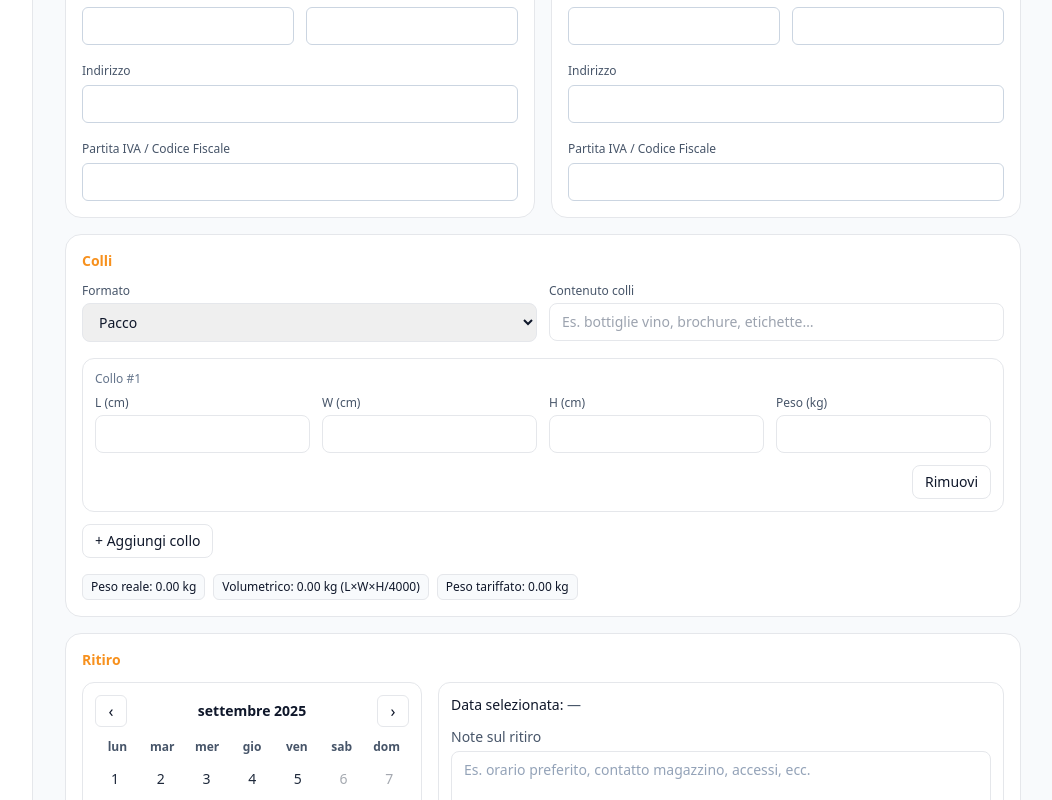
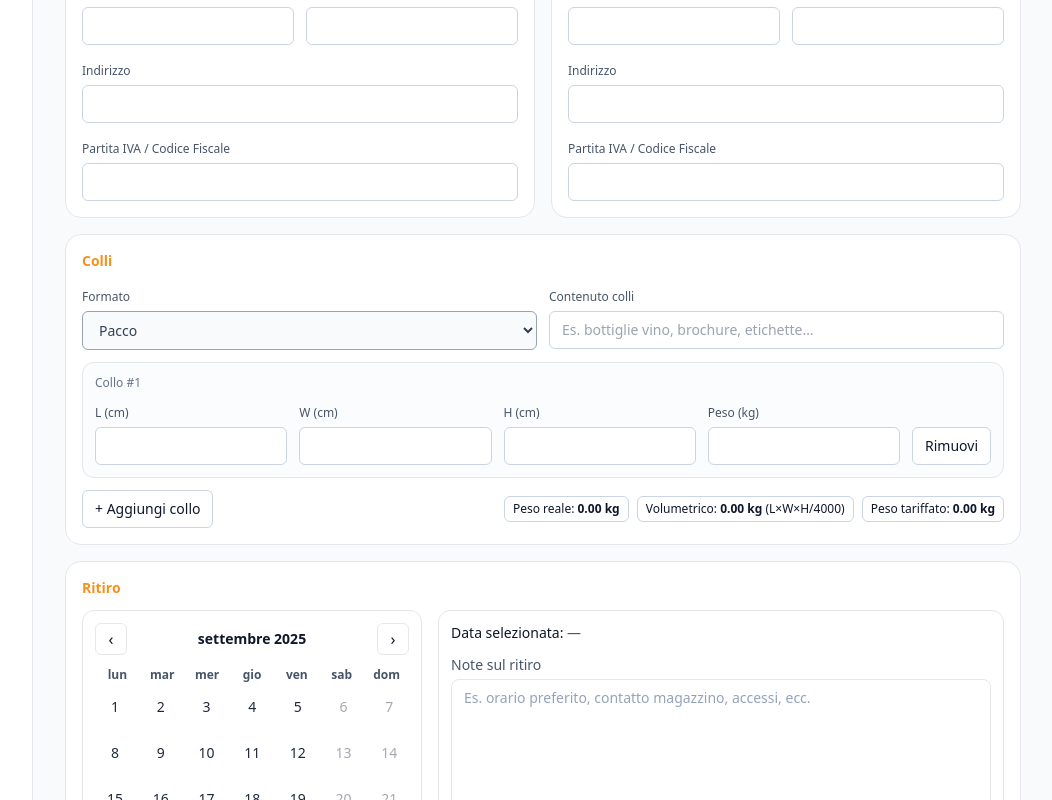
Before and after one commit to SPST-WINE/spst-dashboard, a Next.js app: page /dashboard/nuova/altro in a window 1280 px wide. Shown: the part 500-1300 px from the top of the page, without its empty margins (227-1279 px from the left). Built offline with nearby package versions, Linux system fonts and the light colour scheme.

Commit message:
Update ColliCard.tsx

```diff
--- a/components/nuova/ColliCard.tsx
+++ b/components/nuova/ColliCard.tsx
@@ -1,6 +1,6 @@
 'use client';
 
-import React from 'react';
+import { NumberField, Select, Text } from './Field';
 
 export type Collo = {
   lunghezza_cm: number | null;
@@ -20,9 +20,6 @@ type Props = {
   setContenuto: (v: string) => void;
 };
 
-const toNum = (v: number | null) => (typeof v === 'number' && !isNaN(v) ? v : 0);
-const strVal = (v: number | null) => (v === null || isNaN(v as number) ? '' : String(v));
-
 export default function ColliCard({
   colli,
   onChange,
@@ -31,18 +28,10 @@ export default function ColliCard({
   contenuto,
   setContenuto,
 }: Props) {
-  const setField = (
-    index: number,
-    key: keyof Collo,
-    raw: string
-  ) => {
-    const next = [...colli];
-    const cleaned = raw.replace(',', '.'); // accetta virgola
-    next[index] = {
-      ...next[index],
-      [key]: cleaned === '' ? null : Number(cleaned),
-    };
-    onChange(next);
+  const update = (idx: number, patch: Partial<Collo>) => {
+    const copy = [...colli];
+    copy[idx] = { ...copy[idx], ...patch };
+    onChange(copy);
   };
 
   const addCollo = () =>
@@ -51,141 +40,127 @@ export default function ColliCard({
       { lunghezza_cm: null, larghezza_cm: null, altezza_cm: null, peso_kg: null },
     ]);
 
-  const removeCollo = (i: number) => {
-    const next = colli.filter((_, idx) => idx !== i);
-    onChange(next.length ? next : [{ lunghezza_cm: null, larghezza_cm: null, altezza_cm: null, peso_kg: null }]);
+  const removeCollo = (idx: number) => {
+    const copy = colli.slice();
+    copy.splice(idx, 1);
+    onChange(copy.length ? copy : [{ lunghezza_cm: null, larghezza_cm: null, altezza_cm: null, peso_kg: null }]);
   };
 
-  const totalePesoReale = colli.reduce((s, c) => s + toNum(c.peso_kg), 0);
-  const totaleVolumetrico = colli.reduce(
-    (s, c) =>
-      s + (toNum(c.lunghezza_cm) * toNum(c.larghezza_cm) * toNum(c.altezza_cm)) / 4000,
-    0
-  );
-  const pesoTariffato = Math.max(totalePesoReale, totaleVolumetrico);
+  const pesoReale =
+    colli.reduce((s, c) => s + (c.peso_kg ?? 0), 0) || 0;
+
+  const pesoVolumetrico =
+    colli.reduce((s, c) => {
+      const L = c.lunghezza_cm ?? 0;
+      const W = c.larghezza_cm ?? 0;
+      const H = c.altezza_cm ?? 0;
+      return s + (L * W * H) / 4000;
+    }, 0) || 0;
+
+  const pesoTariffato = Math.max(pesoReale, pesoVolumetrico);
 
   return (
     <div className="rounded-2xl border bg-white p-4">
       <h3 className="mb-3 text-sm font-semibold text-spst-orange">Colli</h3>
 
-      {/* Formato + Contenuto colli */}
       <div className="grid gap-3 md:grid-cols-2">
-        <div>
-          <label className="mb-1 block text-xs text-slate-600">Formato</label>
-          <select
-            className="w-full rounded-lg border px-3 py-2 text-sm outline-none focus:ring-2 focus:ring-slate-200"
+        <Select
+          label="Formato"
           value={formato}
-            onChange={(e) => setFormato(e.target.value as 'Pacco' | 'Pallet')}
-          >
-            <option value="Pacco">Pacco</option>
-            <option value="Pallet">Pallet</option>
-          </select>
-        </div>
-
-        <div>
-          <label className="mb-1 block text-xs text-slate-600">Contenuto colli</label>
-          <input
-            type="text"
-            className="w-full rounded-lg border px-3 py-2 text-sm outline-none focus:ring-2 focus:ring-slate-200"
+          onChange={(v) => setFormato((v as 'Pacco' | 'Pallet') ?? 'Pacco')}
+          options={[
+            { label: 'Pacco', value: 'Pacco' },
+            { label: 'Pallet', value: 'Pallet' },
+          ]}
+        />
+        <Text
+          label="Contenuto colli"
+          value={contenuto}
+          onChange={setContenuto}
           placeholder="Es. bottiglie vino, brochure, etichette…"
-            value={contenuto}
-            onChange={(e) => setContenuto(e.target.value)}
         />
-        </div>
       </div>
 
       {/* Lista colli */}
-      <div className="mt-4 space-y-3">
+      <div className="mt-3 space-y-3">
         {colli.map((c, i) => (
-          <div key={i} className="rounded-xl border p-3">
+          <div
+            key={i}
+            className="rounded-xl border bg-slate-50/60 p-3"
+          >
             <div className="mb-2 text-xs font-medium text-slate-500">
               Collo #{i + 1}
             </div>
 
-            <div className="grid gap-3 md:grid-cols-4">
-              <NumberInput
+            {/* Riga unica con tutti i campi + bottone rimuovi allineato a destra */}
+            <div className="flex flex-wrap items-end gap-3">
+              <NumberField
                 label="L (cm)"
-                value={strVal(c.lunghezza_cm)}
-                onChange={(v) => setField(i, 'lunghezza_cm', v)}
+                value={c.lunghezza_cm}
+                onChange={(v) => update(i, { lunghezza_cm: v })}
+                min={0}
+                step="any"
+                className="min-w-[120px] flex-1"
               />
-              <NumberInput
+              <NumberField
                 label="W (cm)"
-                value={strVal(c.larghezza_cm)}
-                onChange={(v) => setField(i, 'larghezza_cm', v)}
+                value={c.larghezza_cm}
+                onChange={(v) => update(i, { larghezza_cm: v })}
+                min={0}
+                step="any"
+                className="min-w-[120px] flex-1"
               />
-              <NumberInput
+              <NumberField
                 label="H (cm)"
-                value={strVal(c.altezza_cm)}
-                onChange={(v) => setField(i, 'altezza_cm', v)}
+                value={c.altezza_cm}
+                onChange={(v) => update(i, { altezza_cm: v })}
+                min={0}
+                step="any"
+                className="min-w-[120px] flex-1"
               />
-              <NumberInput
+              <NumberField
                 label="Peso (kg)"
-                value={strVal(c.peso_kg)}
-                onChange={(v) => setField(i, 'peso_kg', v)}
+                value={c.peso_kg}
+                onChange={(v) => update(i, { peso_kg: v })}
+                min={0}
+                step="any"
+                className="min-w-[120px] flex-1"
               />
-            </div>
 
-            <div className="mt-3 flex justify-end">
               <button
                 type="button"
                 onClick={() => removeCollo(i)}
-                className="rounded-lg border px-3 py-1.5 text-sm hover:bg-slate-50"
+                className="ml-auto rounded-md border border-slate-300 bg-white px-3 py-2 text-sm hover:bg-slate-50"
               >
                 Rimuovi
               </button>
             </div>
           </div>
         ))}
+      </div>
 
-        <div>
+      {/* Barra azioni: aggiungi + badge pesi a destra */}
+      <div className="mt-3 flex flex-col gap-2 sm:flex-row sm:items-center sm:justify-between">
         <button
           type="button"
           onClick={addCollo}
-            className="rounded-lg border px-3 py-1.5 text-sm hover:bg-slate-50"
+          className="rounded-md border border-slate-300 bg-white px-3 py-2 text-sm hover:bg-slate-50"
         >
           + Aggiungi collo
         </button>
+
+        <div className="flex flex-wrap items-center gap-2 text-xs">
+          <span className="rounded-md border border-slate-300 bg-white px-2 py-1">
+            Peso reale: <span className="font-semibold">{pesoReale.toFixed(2)} kg</span>
+          </span>
+          <span className="rounded-md border border-slate-300 bg-white px-2 py-1">
+            Volumetrico: <span className="font-semibold">{pesoVolumetrico.toFixed(2)} kg</span> (L×W×H/4000)
+          </span>
+          <span className="rounded-md border border-slate-300 bg-white px-2 py-1">
+            Peso tariffato: <span className="font-semibold">{pesoTariffato.toFixed(2)} kg</span>
+          </span>
         </div>
-      </div>
-
-      {/* Totali */}
-      <div className="mt-4 flex flex-wrap gap-2 text-xs">
-        <Badge> Peso reale: {totalePesoReale.toFixed(2)} kg </Badge>
-        <Badge>
-          Volumetrico: {totaleVolumetrico.toFixed(2)} kg (L×W×H/4000)
-        </Badge>
-        <Badge> Peso tariffato: {pesoTariffato.toFixed(2)} kg </Badge>
       </div>
     </div>
   );
 }
-
-function NumberInput({
-  label,
-  value,
-  onChange,
-}: {
-  label: string;
-  value: string;
-  onChange: (v: string) => void;
-}) {
-  return (
-    <div>
-      <label className="mb-1 block text-xs text-slate-600">{label}</label>
-      <input
-        type="text"
-        inputMode="decimal"
-        pattern="[0-9]*[.,]?[0-9]*"
-        className="w-full rounded-lg border px-3 py-2 text-sm outline-none focus:ring-2 focus:ring-slate-200"
-        value={value}
-        onChange={(e) => onChange(e.target.value)}
-      />
-    </div>
-  );
-}
-
-function Badge({ children }: { children: React.ReactNode }) {
-  return (
-    <span className="rounded-md border bg-slate-50 px-2 py-1">{children}</span>
-  );
-}
```
Lines whose indentation alone changed are shown as unchanged.
